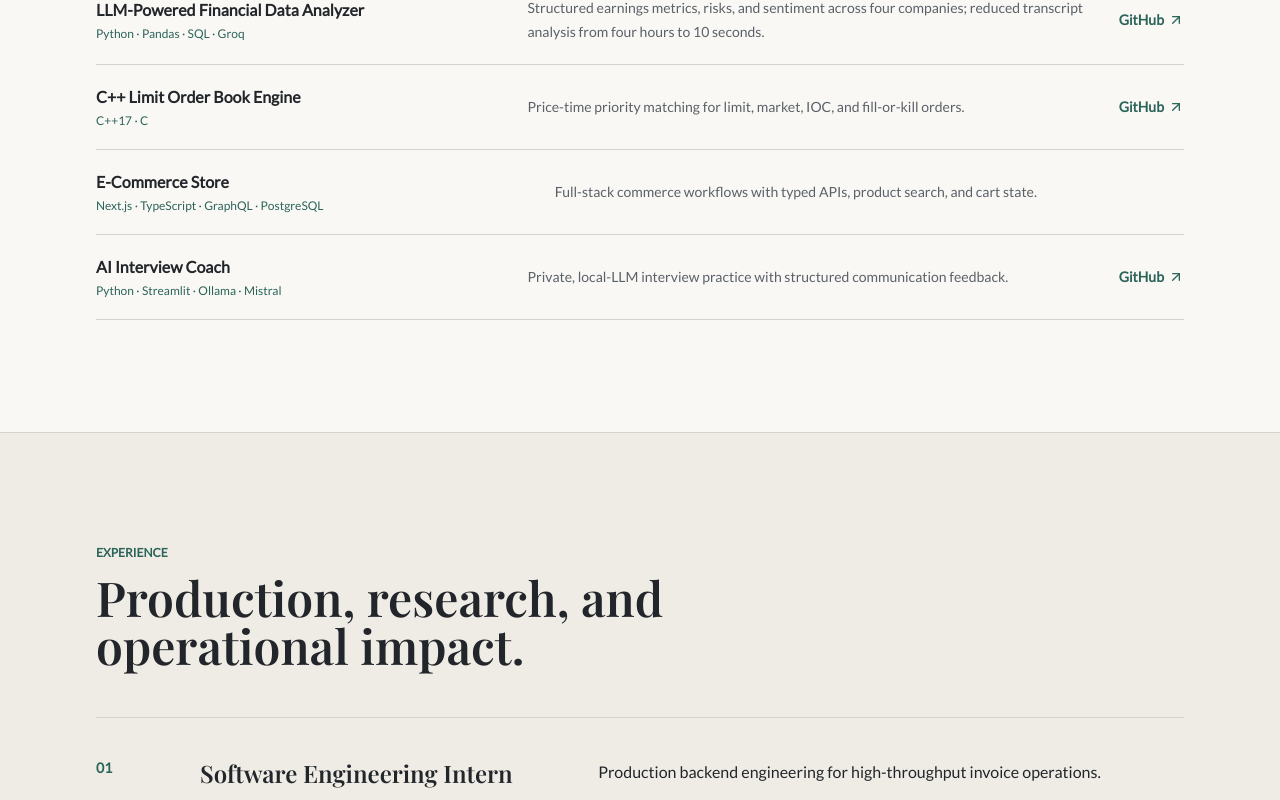
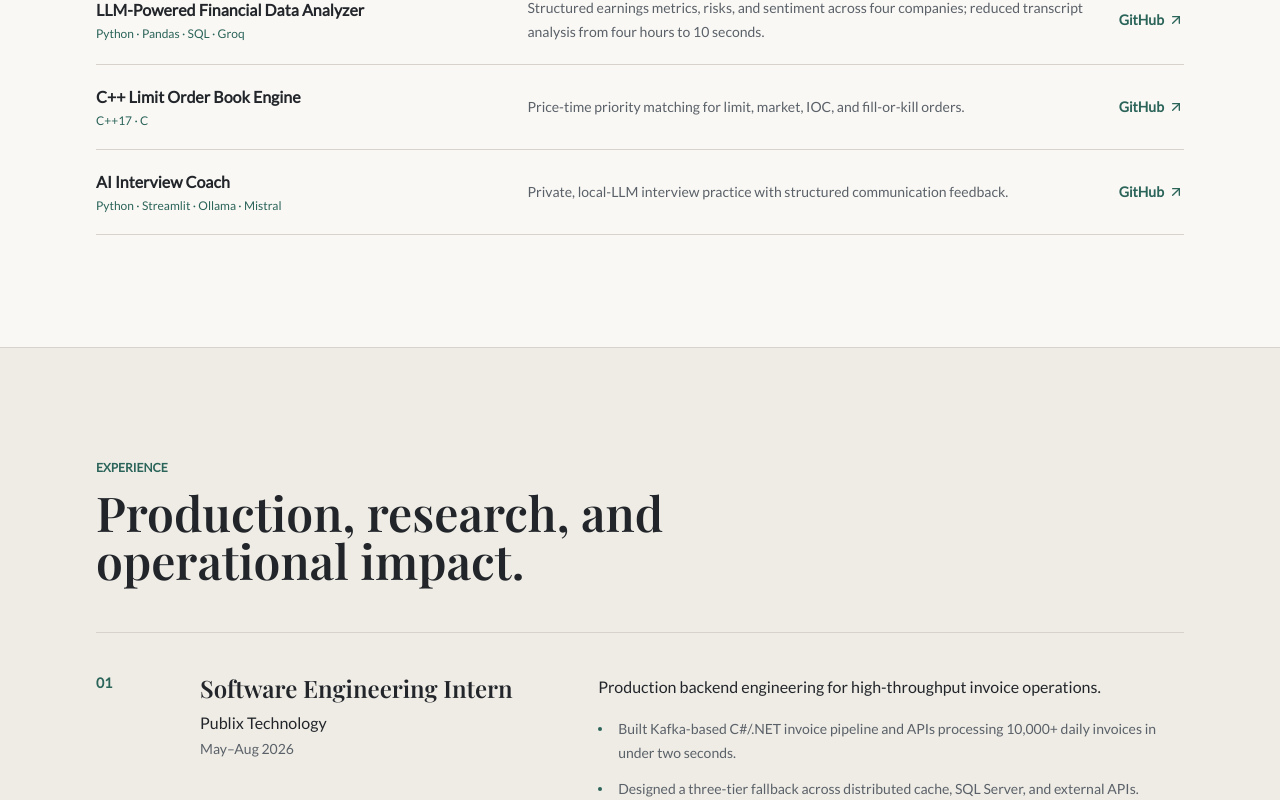
Before and after one commit to 123Alissaa/alissa-josy, a React (Vite) app: page / in a window 1280 px wide. Shown: the part 2530-3330 px from the top of the page. Built offline with nearby package versions, Linux system fonts and the light colour scheme; a web font is replaced by a local one.

Commit message:
Remove E-Commerce Store project and update class name
Removed the E-Commerce Store project from the additional projects list and updated the class name for the project article.

```diff
--- a/src/components/ProjectsSection.tsx
+++ b/src/components/ProjectsSection.tsx
@@ -50,7 +50,6 @@ const featuredProjects = [
 const additionalProjects = [
   { title: "LLM-Powered Financial Data Analyzer", detail: "Structured earnings metrics, risks, and sentiment across four companies; reduced transcript analysis from four hours to 10 seconds.", tech: "Python · Pandas · SQL · Groq", repo: "https://github.com/123Alissaa/llm-earnings-analyzer" },
   { title: "C++ Limit Order Book Engine", detail: "Price-time priority matching for limit, market, IOC, and fill-or-kill orders.", tech: "C++17 · C", repo: "https://github.com/123Alissaa/orderbook" },
-  { title: "E-Commerce Store", detail: "Full-stack commerce workflows with typed APIs, product search, and cart state.", tech: "Next.js · TypeScript · GraphQL · PostgreSQL", repo: null },
   { title: "AI Interview Coach", detail: "Private, local-LLM interview practice with structured communication feedback.", tech: "Python · Streamlit · Ollama · Mistral", repo: "https://github.com/123Alissaa/ai-interview-coach" },
 ];
 
@@ -93,7 +92,6 @@ const ProjectsSection = () => (
               <p className="mt-6 text-xs font-semibold uppercase leading-5 text-muted-foreground">{project.tech}</p>
               <a href={project.repo} target="_blank" rel="noreferrer" className="project-link mt-6 inline-flex items-center gap-2 text-sm font-semibold text-primary focus-visible:outline-none focus-visible:ring-2 focus-visible:ring-ring">
                 View project on GitHub <ArrowUpRight className="project-arrow h-4 w-4" aria-hidden="true" />
-                <span className="project-explore text-xs font-medium text-muted-foreground" aria-hidden="true">Explore project</span>
               </a>
               {project.demo && (
                 <a href={project.demo} target="_blank" rel="noreferrer" className="story-link ml-6 mt-6 inline-flex items-center gap-2 text-sm font-semibold text-primary focus-visible:outline-none focus-visible:ring-2 focus-visible:ring-ring">
@@ -109,7 +107,7 @@ const ProjectsSection = () => (
         <h3 className="font-playfair text-2xl font-semibold text-foreground">Additional work</h3>
         <div className="mt-5 divide-y divide-border border-y border-border">
           {additionalProjects.map((project) => (
-            <article key={project.title} className="grid gap-2 py-5 sm:grid-cols-[1fr_1.4fr_auto] sm:items-center sm:gap-8">
+            <article key={project.title} className="additional-project grid gap-2 py-5 sm:grid-cols-[1fr_1.4fr_auto] sm:items-center sm:gap-8">
               <div>
                 <h4 className="font-semibold text-foreground">{project.title}</h4>
                 <p className="mt-1 text-xs font-medium text-primary">{project.tech}</p>
```
